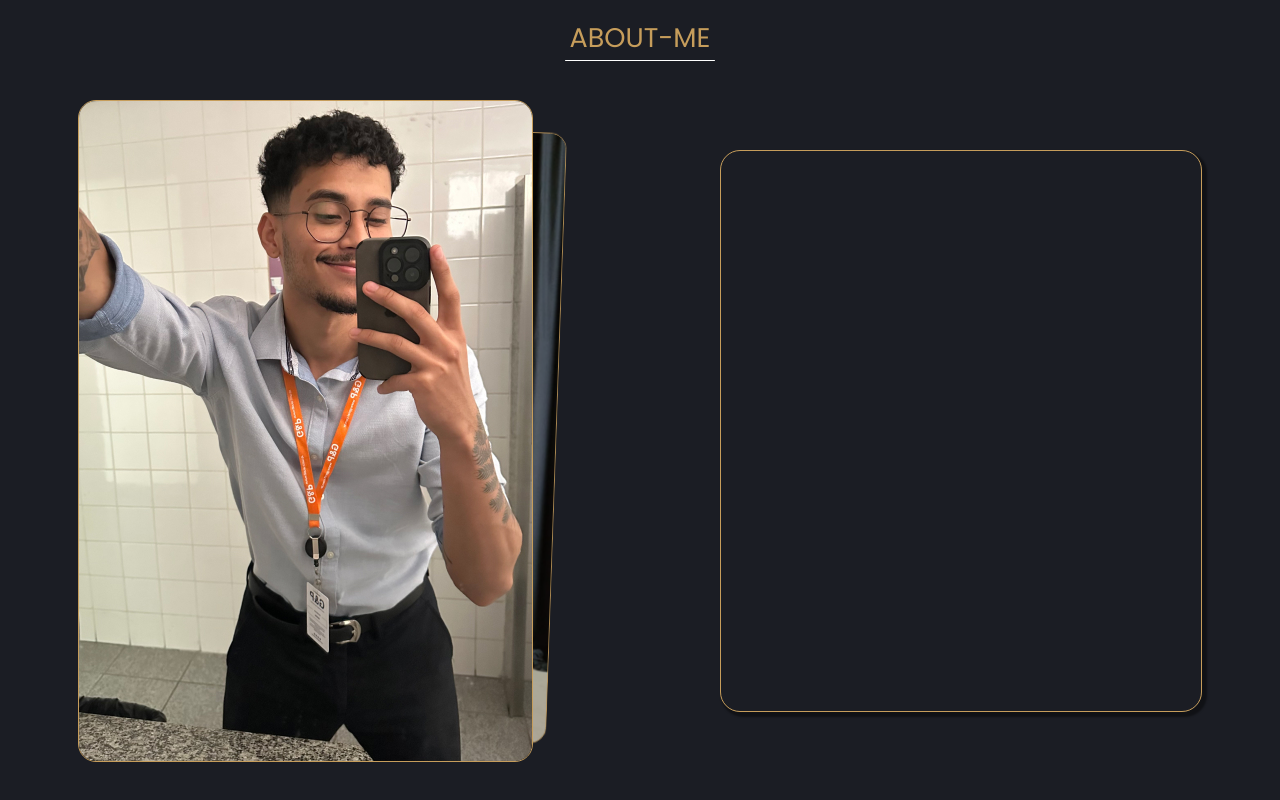
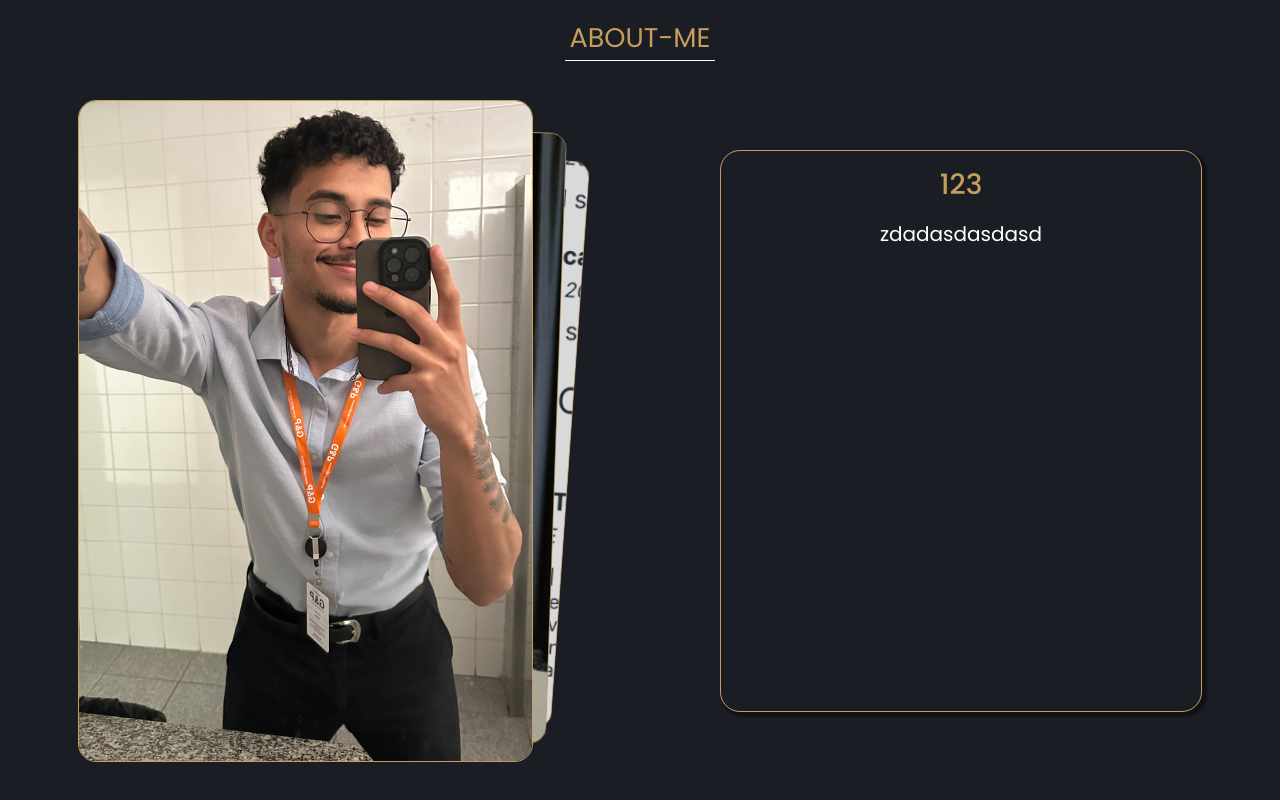
Before and after one commit to lucasdj-sampaio/my-portfolio, a React (Create React App) app: page / in a window 1280 px wide. Shown: the part 1714-2514 px from the top of the page. Built offline with nearby package versions, Linux system fonts and the light colour scheme.

Commit message:
Change soemthing in carousel

```diff
--- a/src/components/SwipeCarousel/index.tsx
+++ b/src/components/SwipeCarousel/index.tsx
@@ -4,12 +4,16 @@ import 'swiper/css/effect-cards';
 import { EffectCards } from 'swiper/modules';
 import { IAboutDataType } from 'shared/types/IAboutDataType';
 import { SwiperStyles } from './styles';
+import { useDispatch } from 'react-redux';
+import { changeCurrentSlideId } from 'store/slices/aboutme';
 
 interface SwipeProp {
   data: IAboutDataType[];
 }
 
 export const SwipeCarousel: React.FC<SwipeProp> = ({ data }: SwipeProp) => {
+  const dispatch = useDispatch();
+
   return (
     <SwiperStyles>
       <Swiper
@@ -17,6 +21,9 @@ export const SwipeCarousel: React.FC<SwipeProp> = ({ data }: SwipeProp) => {
         grabCursor={true}
         modules={[EffectCards]}
         className="mySwiper"
+        onSlideChange={current =>
+          dispatch(changeCurrentSlideId({ id: current.activeIndex + 1 }))
+        }
       >
         {data.map(currentData => {
           return (
--- a/src/components/SwipeCarousel/styles.ts
+++ b/src/components/SwipeCarousel/styles.ts
@@ -16,5 +16,10 @@ export const SwiperStyles = styled.div`
     color: #fff;
     background-color: var(--background);
     border: 1px solid var(--secundColor);
+
+    img {
+      object-fit: cover;
+      object-position: center;
+    }
   }
 `;
--- a/src/pages/main/index.tsx
+++ b/src/pages/main/index.tsx
@@ -34,6 +34,7 @@ import { BiLeftArrowAlt, BiRightArrowAlt } from 'react-icons/bi';
 import { changeSectionLanguage } from 'store/slices/sections';
 import { changePageTextLanguage } from 'store/slices/otherTextTranslate';
 import { SwipeCarousel } from 'components/SwipeCarousel';
+import { changeAboutLanguage } from 'store/slices/aboutme';
 
 export const DeveloperPage: React.FC = () => {
   const dispatch = useDispatch();
@@ -57,18 +58,27 @@ export const DeveloperPage: React.FC = () => {
   const servicesListRange = () =>
     servicesData.services.slice(serviceSlide, serviceSlide + 3);
 
-  function DecriseSlideIndex() {
+  function decriseSlideIndex() {
     setServiceSlideIndex(serviceSlide - 1);
   }
 
-  function EncriseSlideIndex() {
+  function encriseSlideIndex() {
     setServiceSlideIndex(serviceSlide + 1);
+  }
+
+  function renderAboutComponentCaseHave(): React.ReactNode {
+    var finding = aboutmeData.aboutData.find(
+      a => a.Id === aboutmeData.currentId
+    ).ComplementComponent;
+
+    return finding ? finding : <></>;
   }
 
   useEffect(() => {
     dispatch(changeServiceLanguage({ toggleState: toggleState }));
     dispatch(changeSectionLanguage({ toggleState: toggleState }));
     dispatch(changePageTextLanguage({ toggleState: toggleState }));
+    dispatch(changeAboutLanguage({ toggleState: toggleState }));
   }, [toggleState]);
 
   return (
@@ -134,13 +144,13 @@ export const DeveloperPage: React.FC = () => {
           <TitleRegion title={sectionsData[1]} />
           <ButtonSlideGroup>
             {serviceSlide !== 0 && (
-              <div onClick={DecriseSlideIndex}>
+              <div onClick={decriseSlideIndex}>
                 <BiLeftArrowAlt />
               </div>
             )}
 
             {serviceSlide < servicesData.services.length - 3 && (
-              <RightButton onClick={EncriseSlideIndex}>
+              <RightButton onClick={encriseSlideIndex}>
                 <BiRightArrowAlt />
               </RightButton>
             )}
@@ -171,7 +181,26 @@ export const DeveloperPage: React.FC = () => {
 
           <AboutMeSlide>
             <SwipeCarousel data={aboutmeData.aboutData} />
-            <AboutMeText />
+            <AboutMeText>
+              <div>
+                <h3>
+                  {
+                    aboutmeData.aboutData.find(
+                      a => a.Id === aboutmeData.currentId
+                    ).Title
+                  }
+                </h3>
+                <p>
+                  {
+                    aboutmeData.aboutData.find(
+                      a => a.Id === aboutmeData.currentId
+                    ).Text
+                  }
+                </p>
+              </div>
+
+              {renderAboutComponentCaseHave()}
+            </AboutMeText>
           </AboutMeSlide>
         </PageSection>
       </Container>
--- a/src/pages/main/styles.ts
+++ b/src/pages/main/styles.ts
@@ -177,4 +177,21 @@ export const AboutMeText = styled.div`
   width: 482px;
   box-shadow: 3px 3px 2px 2px rgba(0, 0, 0, 0.4);
   border: 1px solid var(--secundColor);
+  display: flex;
+  flex-direction: column;
+  justify-content: space-between;
+  padding: 20px 20px 25px 20px;
+  text-align: center;
+
+  h3 {
+    font-size: 28px;
+    font-weight: 500;
+    margin-bottom: 25px;
+    color: var(--secundColor);
+  }
+
+  p {
+    font-size: 20px;
+    color: var(--textColor);
+  }
 `;
--- a/src/store/slices/aboutme.ts
+++ b/src/store/slices/aboutme.ts
@@ -4,40 +4,49 @@ import { IAboutDataType } from 'shared/types/IAboutDataType';
 import AboutMeImage from '../../images/meaboutme.jpg';
 //@ts-ignore
 import CertificationImage from '../../images/certification_aboutme.jpeg';
+//@ts-ignore
+import CvPt from '../../images/cv_pt.png';
+//@ts-ignore
+import CvEn from '../../images/cv_en.png';
 
 interface AboutProp {
   aboutData: IAboutDataType[];
+  currentId: number;
 }
 
 const initialENState: AboutProp = {
   aboutData: [
-    { Id: 1, Image: AboutMeImage, Title: '', Text: '' },
+    { Id: 1, Image: AboutMeImage, Title: '123', Text: 'zdadasdasdasd' },
     {
       Id: 2,
       Image: CertificationImage,
-      Title: '',
-      Text: '',
+      Title: '321',
+      Text: 'czczxczxczxczcxzc',
     },
+    { Id: 3, Image: CvEn, Title: 'CV', Text: 'dasddas' },
   ],
+  currentId: 1,
 };
 
 const initialPTState: AboutProp = {
   aboutData: [
-    { Id: 1, Image: AboutMeImage, Title: '', Text: '' },
+    { Id: 1, Image: AboutMeImage, Title: '123', Text: 'dadasdasdasdada' },
     {
       Id: 2,
       Image: CertificationImage,
-      Title: '',
-      Text: '',
+      Title: '321',
+      Text: 'dsadadsa',
     },
+    { Id: 3, Image: CvPt, Title: 'CV', Text: 'dasddas' },
   ],
+  currentId: 1,
 };
 
 export const aboutSlice = createSlice({
   name: 'aboutData',
   initialState: initialENState,
   reducers: {
-    changeSectionLanguage(
+    changeAboutLanguage(
       state,
       action: PayloadAction<{ toggleState: boolean }>
     ) {
@@ -45,8 +54,11 @@ export const aboutSlice = createSlice({
         ? initialENState.aboutData
         : initialPTState.aboutData;
     },
+    changeCurrentSlideId(state, action: PayloadAction<{ id: number }>) {
+      state.currentId = action.payload.id;
+    },
   },
 });
 
-export const { changeSectionLanguage } = aboutSlice.actions;
+export const { changeAboutLanguage, changeCurrentSlideId } = aboutSlice.actions;
 export default aboutSlice.reducer;
```
Also changed, not shown: src/images/cv_en.png (added), src/images/cv_pt.png (added).
